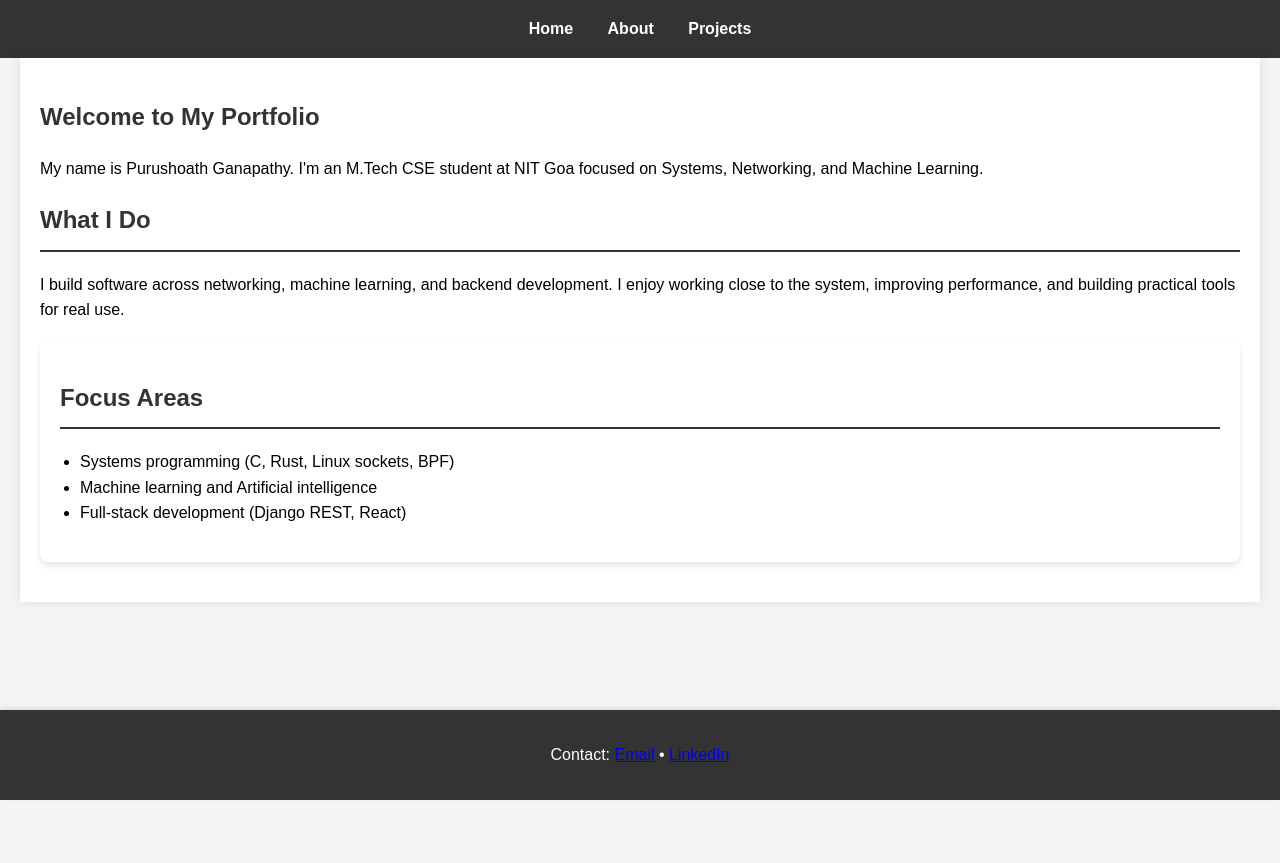
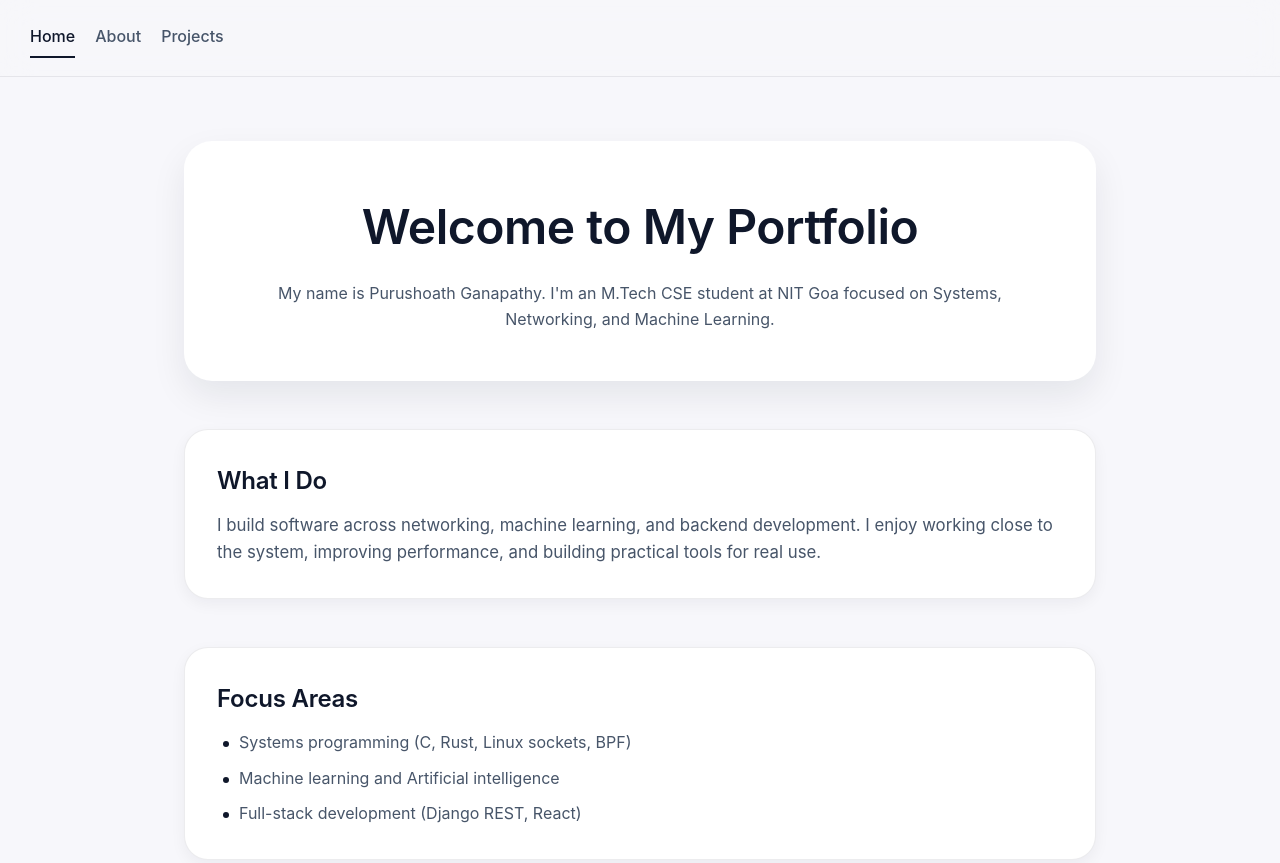
Before and after one commit to purushoath02/purushoath02.github.io, a plain HTML site: page index.html in a window 1280 px wide. Shown: the top 863 px of the page. Before the commit the page ends 800 px from the top, so only its background shows below. Drawn offline with Linux system fonts and the light colour scheme.

Commit message:
Add CSS variables and update global styles
Refactor global styles and implement CSS variables for better theming.

```diff
--- a/css/styles.css
+++ b/css/styles.css
@@ -1,110 +1,221 @@
-/* Global Styles */
-body {
-    font-family: Arial, sans-serif;
+:root {
+    --bg: #f7f7fb;
+    --surface: #ffffff;
+    --text: #0f172a;
+    --muted: #475569;
+    --accent: #111827;
+    --accent-soft: rgba(15, 23, 42, 0.08);
+    --border: rgba(15, 23, 42, 0.08);
+    --shadow: 0 15px 35px rgba(15, 23, 42, 0.08);
+    font-family: "Inter", "Segoe UI", system-ui, -apple-system, sans-serif;
+}
+
+* {
+    box-sizing: border-box;
     margin: 0;
     padding: 0;
-    line-height: 1.6;
-    background-color: #f4f4f4;
-    color: #000;
-
-    background: #f4f4f4;
 }
 
-header {
-    background-color: #333;
-    color: white;
-    padding: 1em 0;
+body {
+    background: var(--bg);
+    color: var(--text);
+    line-height: 1.6;
+    min-height: 100vh;
 }
 
-nav ul {
-    list-style-type: none;
-    margin: 0;
+main {
+    max-width: 960px;
+    margin: 64px auto;
+    padding: 0 24px 96px;
+    display: flex;
+    flex-direction: column;
+    gap: 48px;
+}
+
+h1, h2, h3 {
+    font-weight: 600;
+    letter-spacing: -0.01em;
+}
+
+p {
+    color: var(--muted);
+    font-size: 1rem;
+}
+
+a {
+    color: inherit;
+    text-decoration: none;
+}
+
+a:hover {
+    color: var(--text);
+}
+
+/* --------- Navbar --------- */
+.navbar {
+    position: sticky;
+    top: 0;
+    z-index: 3;
+    display: flex;
+    justify-content: flex-start;
+    gap: 32px;
+    padding: 18px 30px;
+    background: rgba(247, 247, 251, 0.8);
+    backdrop-filter: blur(16px);
+    border-bottom: 1px solid var(--border);
+}
+
+.nav-links {
+    list-style: none;
+    display: flex;
+    flex-direction: row;
+    gap: 20px;
+    flex-wrap: nowrap;
+}
+
+.nav-links li {
     padding: 0;
+}
+
+.nav-links li::before {
+    display: none;
+}
+
+.nav-links li a {
+    display: inline-block;
+    color: var(--muted);
+    font-weight: 500;
+    padding: 6px 0;
+    border-bottom: 2px solid transparent;
+    transition: color 0.2s ease, border-color 0.2s ease;
+}
+
+.nav-links li a:hover,
+.nav-links li a:focus-visible {
+    color: var(--text);
+}
+
+.nav-links li a.active {
+    color: var(--text);
+    border-color: var(--text);
+}
+
+/* --------- Sections --------- */
+.hero {
+    padding: 48px;
+    background: var(--surface);
+    border-radius: 28px;
+    box-shadow: var(--shadow);
     text-align: center;
 }
 
-nav ul li {
-    display: inline;
-    margin: 0 15px;
+.hero h1 {
+    font-size: clamp(2rem, 4vw, 3rem);
+    margin-bottom: 16px;
 }
 
-nav ul li a {
-    color: white;
-    text-decoration: none;
-    font-weight: bold;
+.intro,
+.card {
+    background: var(--surface);
+    border-radius: 24px;
+    padding: 32px;
+    border: 1px solid var(--border);
+    box-shadow: 0 5px 15px rgba(15, 23, 42, 0.05);
 }
 
-nav ul li a:hover {
-    text-decoration: underline;
+.card + .card {
+    margin-top: 16px;
 }
 
-main {
-    padding: 20px;
-    max-width: 1200px;
-    margin: 0 auto;
-    background-color: white;
-    box-shadow: 0 0 10px rgba(0, 0, 0, 0.1);
+.intro h2,
+.card h2 {
+    margin-bottom: 12px;
 }
 
-h1,
-h2 {
-    color: #333;
-}
-
-.card {
-    background-color: #ffffff;
-    border-radius: 8px;
-    box-shadow: 0 4px 6px rgba(0, 0, 0, 0.1);
-    padding: 20px;
-    margin-bottom: 20px;
-}
-
-.card-content {
-    margin-top: 10px;
-}
-
-h1 {
-    margin-bottom: 20px;
-}
-
-h2 {
-    border-bottom: 2px solid #333;
-    padding-bottom: 10px;
-    margin-bottom: 20px;
-}
-
-h3 {
-    margin-top: 20px;
-    color: #555;
+.intro p {
+    font-size: 1.05rem;
 }
 
 ul {
-    list-style-type: disc;
-    padding-left: 20px;
+    list-style: none;
+    display: flex;
+    flex-direction: column;
+    gap: 10px;
+    color: var(--muted);
+    padding: 0;
 }
 
-footer {
-    background-color: #333;
-    color: white;
-    text-align: center;
-    padding: 1em 0;
-    position: fixed;
-    bottom: 0;
-    width: 100%;
-    box-shadow: 0 -2px 5px rgba(0, 0, 0, 0.1);
+ul li {
+    padding-left: 22px;
+    position: relative;
 }
 
-@media (max-width: 768px) {
-    nav ul li {
-        display: block;
-        margin: 10px 0;
+ul li::before {
+    content: "";
+    height: 6px;
+    width: 6px;
+    border-radius: 50%;
+    background: var(--text);
+    position: absolute;
+    top: 11px;
+    left: 6px;
+}
+
+.card.project a {
+    display: inline-flex;
+    align-items: center;
+    gap: 8px;
+    font-weight: 600;
+}
+
+.card.project p {
+    margin-top: 12px;
+}
+
+strong {
+    color: var(--text);
+}
+
+/* --------- Responsive --------- */
+@media (max-width: 720px) {
+    .navbar {
+        justify-content: flex-start;
+        flex-wrap: nowrap;
+        overflow-x: auto;
+    }
+
+    .nav-links {
+        flex-wrap: nowrap;
+    }
+
+    .hero,
+    .intro,
+    .card {
+        padding: 24px;
+        border-radius: 18px;
+    }
+
+    main {
+        margin: 32px auto 64px;
+        gap: 32px;
+        padding: 0 18px 64px;
     }
 }
-.project a {
-    text-decoration: none; /* Remove underline from the link */
-    color: #000; /* Ensure the color is black */
+
+
+.footer {
+    text-align: center;
+    padding: 20px;
+    margin-top: 40px;
+    opacity: 0.8;
+    font-size: 0.95rem;
 }
 
-.project a:hover {
-    text-decoration: underline; /* Add underline on hover for better user interaction */
+.footer a {
+    color: #0077ff;
+    text-decoration: none;
 }
+
+.footer a:hover {
+    text-decoration: underline;
+}
```
